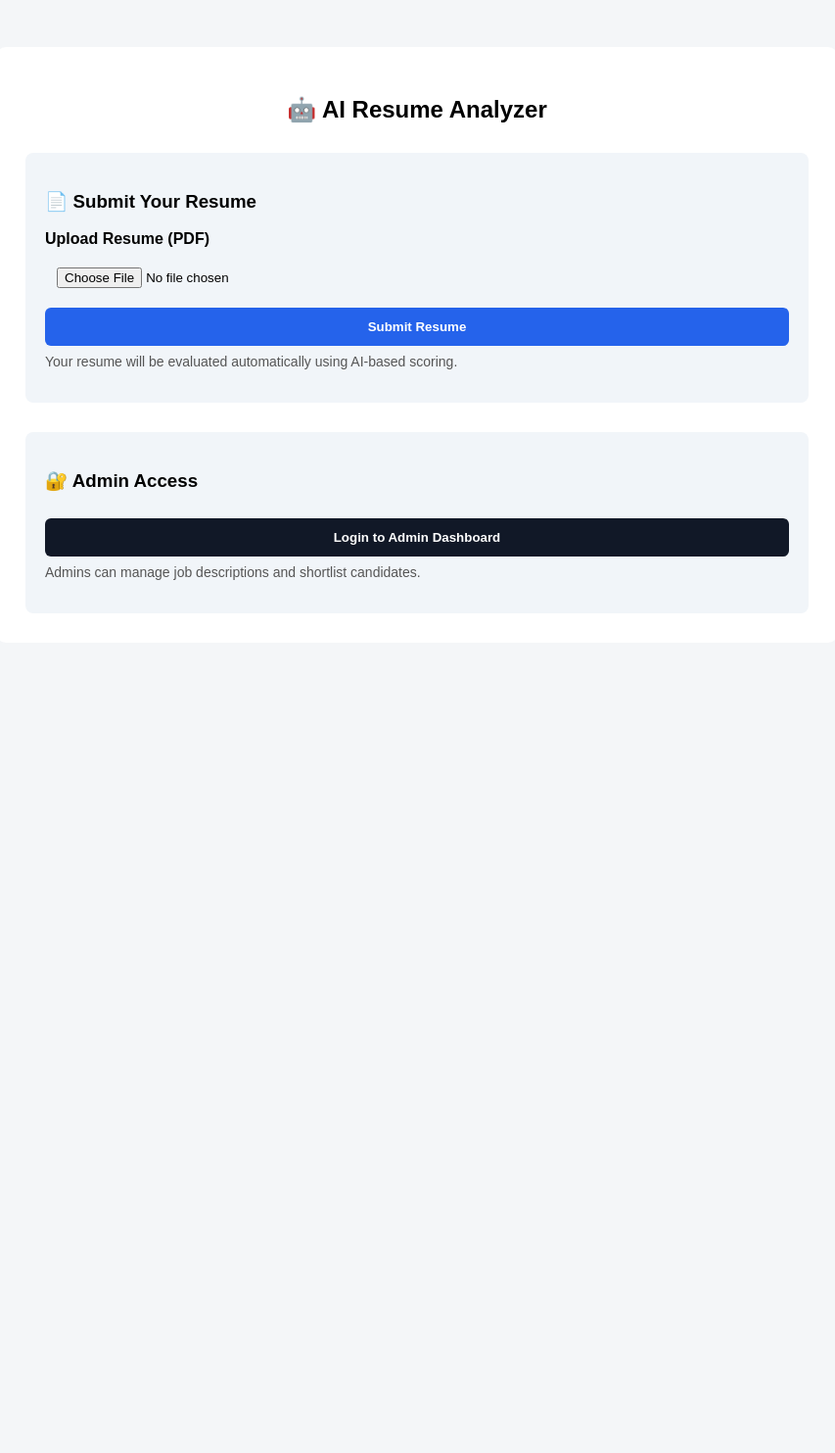
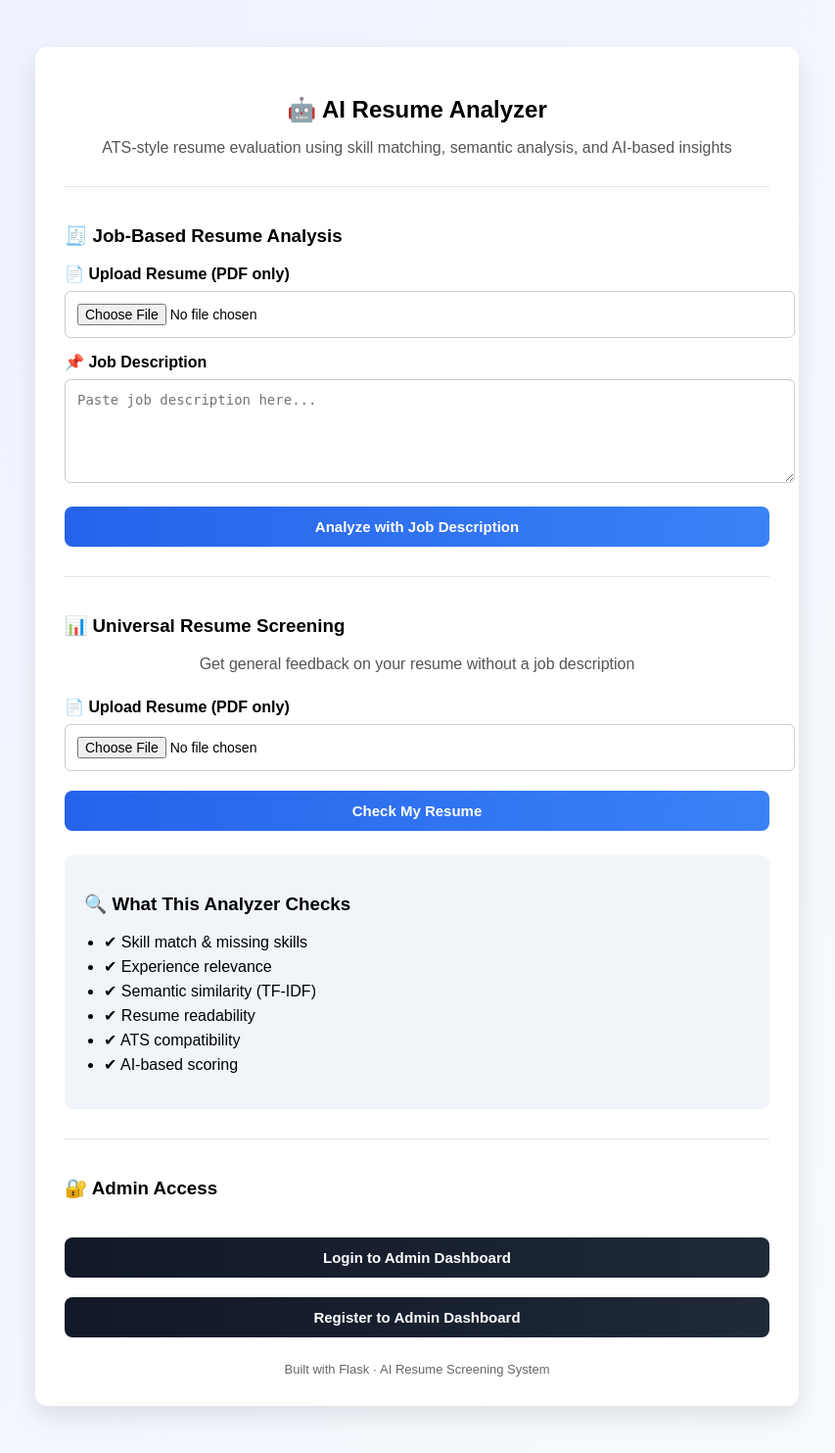
Before and after one commit to Aviral500/flask-app, a Flask app: page / in a window 1280 px wide. Shown: the whole page at 98% size, without its empty margins (214-1067 px from the left). Before the commit the page ends 592 px from the top, so only its background shows below. Run offline with Flask 3, Linux system fonts and the light colour scheme.

Commit message:
Updated app with universal screening and admin system

```diff
--- a/admins.json
+++ b/admins.json
@@ -1,8 +1,12 @@
 {
   "admins": [
     {
+      "username": "aryan shukla",
+      "password_hash": "scrypt:32768:8:1$eqVz2Kc8qu3BAIa4$a2128ec3ef27ec6a528ee628d11f7e85867e6ddbd162acbe611ecfc6206e178da6c79e22db0d488479328fb755b8918578d8ed50edf3f75e68fa434ccde8caad"
+    },
+    {
       "username": "admin",
-      "password_hash": "scrypt:32768:8:1$wMjI0mwkUJLNQMEf$11078ca491a2efbc5079da4288089bd21fde8bcb1899a9e31670108e967b15f9a96fe25ba84f2926b5fe083e0223189e2280e04594e493b703f225a138fba8b3"
+      "password_hash": "scrypt:32768:8:1$5spVkJvcERg6vFGJ$fe57e1099506f7b3aff90425c8b1571bee525e7fd6df17e0454d50903fe0bd1bf64ca749c6adb29206538d29484792d0179b1be66e1739d5e7e3a25aa42d4705"
     }
   ]
 }
--- a/app.py
+++ b/app.py
@@ -3,17 +3,24 @@ import pdfplumber
 import re
 import math
 import json
-from collections import Counter
+import os
 from werkzeug.security import check_password_hash
+from werkzeug.security import generate_password_hash
 
 app = Flask(__name__)
 app.secret_key = "super-secret-key"
+app.config['TEMPLATES_AUTO_RELOAD'] = True
 
 # =========================
-# -------- HELPERS --------
+# -------- HOME ----------
 # =========================
+@app.route("/")
+def home():
+    return render_template("home.html")
 
-# ---------- PDF ----------
+# =========================
+# -------- PDF ----------
+# =========================
 def extract_text_from_pdf(file):
     text = ""
     try:
@@ -26,9 +33,9 @@ def extract_text_from_pdf(file):
         print("PDF Error:", e)
     return text
 
-
-
-# ---------- JSON ----------
+# =========================
+# -------- JSON ----------
+# =========================
 def load_admins():
     with open("admins.json") as f:
         return json.load(f)["admins"]
@@ -41,27 +48,31 @@ def validate_admin(username, password):
     return False
 
 def load_job():
-    with open("job.json") as f:
-        return json.load(f)
+    try:
+        with open("job.json") as f:
+            return json.load(f)
+    except:
+        return {"job_description": "", "top_n": 5}
 
 def save_job(jd, top_n):
     with open("job.json", "w") as f:
         json.dump({"job_description": jd, "top_n": top_n}, f)
 
 def load_submissions():
-    with open("submissions.json") as f:
-        raw = json.load(f)["submissions"]
+    try:
+        with open("submissions.json") as f:
+            raw = json.load(f)["submissions"]
+    except:
+        raw = []
 
     unique = {}
     for sub in raw:
-        unique[sub["name"]] = sub["score"]  # keeps latest score
+        unique[sub["name"]] = sub["score"]
 
     return [{"name": k, "score": v} for k, v in unique.items()]
 
 def save_submission(name, score):
-    # 🔥 SANITIZE name again (last line of defense)
-    name = name.replace("Name:", "").replace("NAME:", "").strip()
-
+    name = name.replace("Name:", "").strip()
     data = {"submissions": load_submissions()}
 
     for sub in data["submissions"]:
@@ -69,10 +80,7 @@ def save_submission(name, score):
             sub["score"] = score
             break
     else:
-        data["submissions"].append({
-            "name": name,
-            "score": score
-        })
+        data["submissions"].append({"name": name, "score": score})
 
     with open("submissions.json", "w") as f:
         json.dump(data, f, indent=2)
@@ -82,47 +90,32 @@ def get_top_candidates():
     subs = load_submissions()
     return sorted(subs, key=lambda x: x["score"], reverse=True)[:job["top_n"]]
 
+# =========================
+# ----- TEXT LOGIC -------
+# =========================
 def extract_candidate_name(text):
     for line in text.split("\n"):
-        line = line.strip()
-        if not line:
-            continue
-
-        # 🔥 Clean prefixes
-        line = line.replace("Name:", "").replace("NAME:", "").strip()
-
-        # Accept realistic names only
+        line = line.strip().replace("Name:", "")
         if 1 < len(line.split()) <= 4:
             return line.title()
-
     return "Unknown Candidate"
-
-# =========================
-# ----- SECTION LOGIC -----
-# =========================
 
 def extract_sections(text):
     sections = {"skills": "", "experience": "", "education": ""}
-
     patterns = {
         "skills": r"skills(.*?)(experience|education|projects|$)",
         "experience": r"experience(.*?)(education|projects|skills|$)",
         "education": r"education(.*?)(experience|projects|skills|$)"
     }
-
     for key, pattern in patterns.items():
         match = re.search(pattern, text, re.S)
         if match:
             sections[key] = match.group(1).strip()
-
     return sections
 
-
-
 # =========================
-# ----- SKILL LOGIC -------
+# ----- SKILLS ----------
 # =========================
-
 SKILL_SET = {
     "python", "java", "c++", "flask", "django", "sql", "mysql",
     "machine learning", "deep learning", "nlp",
@@ -144,9 +137,8 @@ def evaluate_skills(resume_skills, jd_skills):
     }
 
 # =========================
-# ---- EXPERIENCE ---------
+# ---- EXPERIENCE --------
 # =========================
-
 STOPWORDS = {"and", "the", "to", "of", "in", "for", "with"}
 
 def experience_keyword_score(exp_text, jd_text):
@@ -163,21 +155,11 @@ def evaluate_experience(exp_text, jd_text):
     return {"experience_score": score, "relevance": status}
 
 # =========================
-# ---- EDUCATION ----------
+# ---- SCORING ----------
 # =========================
-
-def evaluate_education(edu_text):
-    keywords = ["b.tech", "m.tech", "bachelor", "master", "engineering", "computer"]
-    return {"education_alignment": "aligned" if any(k in edu_text for k in keywords) else "neutral"}
-
-# =========================
-# ---- TF-IDF -------------
-# =========================
-
 def tfidf_similarity(text1, text2):
     def tf(word, text):
         return text.count(word) / max(len(text), 1)
-
     def idf(word, docs):
         return math.log(len(docs) / (1 + sum(word in d for d in docs)))
 
@@ -208,51 +190,73 @@ def readability_score(text):
 
 def ats_check(text):
     issues = []
-
     if "|" in text:
-        issues.append("Avoid tables and columns")
-
+        issues.append("Avoid tables")
     if any(ch in text for ch in ["@", "#", "$"]):
         issues.append("Special characters detected")
-
-    return {
-        "ats_friendly": len(issues) == 0,
-        "issues": issues
-    }
+    return {"ats_friendly": len(issues) == 0, "issues": issues}
 
 def resume_health(skill_score, readability, ats):
     score = skill_score
-
     if readability["readability"] == "Excellent":
         score += 10
-
     if ats["ats_friendly"]:
         score += 10
-
     return min(score, 100)
 
 # =========================
-# ---- FIT MODEL ----------
+# ---- UNIVERSAL AI ------
 # =========================
+def detailed_analysis(text, skills, sections):
+    insights = []
+    wc = len(text.split())
 
-def fit_prediction(skill, exp, tfidf):
-    score = round(0.4*skill + 0.35*exp + 0.25*tfidf, 2)
-    label = "Good Fit" if score >= 70 else "Moderate Fit" if score >= 45 else "Poor Fit"
-    return {"fit_score": score, "fit_label": label}
+    if wc < 200:
+        insights.append("Resume is too short")
+    elif wc > 800:
+        insights.append("Resume is too long")
+
+    if not sections["experience"]:
+        insights.append("Missing experience section")
+
+    if len(skills) < 5:
+        insights.append("Low skill diversity")
+
+    return insights
+
+def generate_suggestions(sections, skills, ats, readability):
+    suggestions = []
+
+    if not sections["skills"]:
+        suggestions.append("Add a dedicated Skills section")
+
+    if not sections["experience"]:
+        suggestions.append("Add projects or work experience")
+
+    if len(skills) < 5:
+        suggestions.append("Add more technical skills to strengthen your profile")
+
+    if not ats["ats_friendly"]:
+        suggestions.append("Avoid symbols and use simple formatting for ATS systems")
+
+    if readability["readability"] == "Poor":
+        suggestions.append("Improve sentence clarity and structure")
+
+    # 🔥 Always give at least 2 suggestions
+    if len(suggestions) == 0:
+        suggestions.append("Your resume is well structured. Consider tailoring it for specific roles.")
+        suggestions.append("Add measurable achievements (numbers, impact) to improve effectiveness.")
+
+    return suggestions
 
 # =========================
 # -------- ROUTES ---------
 # =========================
 
-@app.route("/")
-def home():
-    return render_template("home.html")
-
 @app.route("/analyze", methods=["POST"])
 def analyze_resume():
     resume_file = request.files.get("resume")
-    job = load_job()
-    jd_text = job["job_description"].lower()
+    jd_text = request.form.get("job_description", "").lower()
 
     resume_text = extract_text_from_pdf(resume_file)
     sections = extract_sections(resume_text)
@@ -264,35 +268,62 @@ def analyze_resume():
     experience = evaluate_experience(sections["experience"], jd_text)
     tfidf_score = tfidf_similarity(resume_text, jd_text)
 
-    fit = fit_prediction(skill_score, experience["experience_score"], tfidf_score)
-
-    candidate_name = extract_candidate_name(resume_text)
-    save_submission(candidate_name, fit["fit_score"])
-
     readability = readability_score(resume_text)
     ats = ats_check(resume_text)
     health = resume_health(skill_score, readability, ats)
 
-    return render_template(
-        "result.html",
+    return render_template("result.html",
         skill_score=skill_score,
         experience_score=experience["experience_score"],
         tfidf_score=tfidf_score,
-        fit=fit,
-        skills=evaluate_skills(resume_skills, jd_skills),  # ✅ comma added
+        skills=evaluate_skills(resume_skills, jd_skills),
         readability=readability,
         ats=ats,
         resume_health=health
     )
-# ---------- ADMIN ----------
 
-@app.route("/admin/login", methods=["GET", "POST"])
+@app.route("/screen", methods=["POST"])
+def universal_screen():
+    resume_file = request.files.get("resume")
+    text = extract_text_from_pdf(resume_file)
+
+    sections = extract_sections(text)
+    skills = extract_skills(text)
+
+    readability = readability_score(text)
+    ats = ats_check(text)
+
+    skill_score = min(len(skills) * 10, 100)
+    read_score = readability["score"]
+    ats_score = 100 if ats["ats_friendly"] else 60
+
+    final_score = round((0.5*skill_score + 0.3*read_score + 0.2*ats_score), 2)
+
+    insights = detailed_analysis(text, skills, sections)
+    suggestions = generate_suggestions(sections, skills, ats, readability)
+
+    return render_template("universal_result.html",
+        skills=skills,
+        readability=readability,
+        ats=ats,
+        resume_health=final_score,
+        suggestions=suggestions,
+        insights=insights,
+        skill_score=skill_score,
+        read_score=read_score,
+        ats_score=ats_score
+    )
+
+# =========================
+# -------- ADMIN ---------
+# =========================
+@app.route("/admin/login", methods=["GET","POST"])
 def admin_login():
     if request.method == "POST":
         if validate_admin(request.form["username"], request.form["password"]):
             session["admin"] = True
             return redirect("/admin/dashboard")
-        return "Invalid credentials", 401
+        return "Invalid credentials"
     return render_template("admin_login.html")
 
 @app.route("/admin/dashboard", methods=["GET", "POST"])
@@ -310,9 +341,62 @@ def admin_dashboard():
     )
 
 @app.route("/admin/logout")
-def admin_logout():
+def logout():
     session.pop("admin", None)
     return redirect("/")
 
+
+
+@app.route("/admin/register", methods=["GET", "POST"])
+def admin_register():
+    if request.method == "POST":
+        username = request.form.get("username", "").strip().lower()
+        password = request.form.get("password", "").strip()
+
+        if not username or not password:
+            return "Fill all fields"
+
+        hashed_password = generate_password_hash(password)
+
+        file_path = "admins.json"
+
+        # 🔥 Ensure file exists
+        if not os.path.exists(file_path):
+            with open(file_path, "w") as f:
+                json.dump({"admins": []}, f)
+
+        # 🔥 Load data safely
+        with open(file_path, "r") as f:
+            try:
+                data = json.load(f)
+            except:
+                data = {"admins": []}
+
+        # 🔥 Ensure correct structure
+        if "admins" not in data:
+            data["admins"] = []
+
+        # 🔥 Check duplicate
+        for admin in data["admins"]:
+            if admin["username"] == username:
+                return "Admin already exists"
+
+        # 🔥 Add admin
+        data["admins"].append({
+            "username": username,
+            "password_hash": hashed_password
+        })
+
+        # 🔥 SAVE (IMPORTANT)
+        with open(file_path, "w") as f:
+            json.dump(data, f, indent=2)
+
+        print("✅ Admin saved:", username)  # DEBUG
+
+        return redirect("/admin/login")
+
+    return render_template("admin_register.html")
+# =========================
+
 if __name__ == "__main__":
-    app.run()
+    app.run(debug=True, use_reloader=False)
--- a/submissions.json
+++ b/submissions.json
@@ -19,6 +19,10 @@
     {
       "name": "Rahul Sharma",
       "score": 35.88
+    },
+    {
+      "name": "Regulation 2020, Greater Noida",
+      "score": 10.92
     }
   ]
 }
--- a/templates/home.html
+++ b/templates/home.html
@@ -3,88 +3,175 @@
 <head>
     <meta charset="UTF-8">
     <title>AI Resume Analyzer</title>
+
     <style>
         body {
             font-family: Arial, sans-serif;
-            background: #f4f6f8;
+            background: linear-gradient(120deg, #eef2ff, #f8fafc);
             padding: 40px;
         }
+
         .container {
-            max-width: 800px;
+            max-width: 720px;
             margin: auto;
             background: white;
             padding: 30px;
-            border-radius: 10px;
+            border-radius: 12px;
+            box-shadow: 0 10px 25px rgba(0,0,0,0.1);
         }
+
         h2 {
             text-align: center;
+            margin-bottom: 10px;
         }
-        .section {
-            margin-top: 30px;
-            padding: 20px;
-            background: #f1f5f9;
-            border-radius: 8px;
+
+        .subtitle {
+            text-align: center;
+            color: #555;
+            margin-bottom: 25px;
         }
+
         label {
             font-weight: bold;
+            margin-top: 15px;
             display: block;
-            margin-top: 10px;
         }
-        input, button {
+
+        input, textarea, button {
             width: 100%;
+            margin-top: 8px;
             padding: 12px;
-            margin-top: 8px;
+            font-size: 14px;
         }
+
+        input, textarea {
+            border-radius: 6px;
+            border: 1px solid #ccc;
+        }
+
+        textarea {
+            resize: vertical;
+        }
+
         button {
-            background: #2563eb;
+            margin-top: 20px;
+            background: linear-gradient(90deg, #2563eb, #3b82f6);
             color: white;
             border: none;
-            border-radius: 6px;
+            border-radius: 8px;
             cursor: pointer;
+            font-size: 15px;
             font-weight: bold;
         }
+
         button:hover {
             opacity: 0.9;
         }
+
+        .section {
+            margin-top: 30px;
+            padding-top: 20px;
+            border-top: 1px solid #e5e7eb;
+        }
+
+        .features {
+            margin-top: 25px;
+            background: #f1f5f9;
+            padding: 20px;
+            border-radius: 8px;
+        }
+
+        .features ul {
+            padding-left: 20px;
+        }
+
+        .features li {
+            margin-bottom: 6px;
+        }
+
         .admin-btn {
-            background: #111827;
+            background: linear-gradient(90deg, #111827, #1f2937);
         }
-        .note {
-            font-size: 14px;
-            color: #555;
-            margin-top: 8px;
+
+        .footer {
+            text-align: center;
+            margin-top: 25px;
+            font-size: 13px;
+            color: #666;
         }
     </style>
 </head>
+
 <body>
 
 <div class="container">
+
     <h2>🤖 AI Resume Analyzer</h2>
+    <p class="subtitle">
+        ATS-style resume evaluation using skill matching, semantic analysis, and AI-based insights
+    </p>
 
-    <!-- Candidate Section -->
+    <!-- 🔹 Recruiter Screening -->
     <div class="section">
-        <h3>📄 Submit Your Resume</h3>
+        <h3>🧾 Job-Based Resume Analysis</h3>
+
         <form action="/analyze" method="POST" enctype="multipart/form-data">
-            <label>Upload Resume (PDF)</label>
+            <label>📄 Upload Resume (PDF only)</label>
             <input type="file" name="resume" accept=".pdf" required>
 
-            <button type="submit">Submit Resume</button>
+            <label>📌 Job Description</label>
+            <textarea name="job_description" rows="5"
+                placeholder="Paste job description here..."
+                required></textarea>
+
+            <button type="submit">Analyze with Job Description</button>
         </form>
-        <p class="note">
-            Your resume will be evaluated automatically using AI-based scoring.
-        </p>
     </div>
 
-    <!-- Admin Section -->
+    <!-- 🔹 Universal Screening -->
+    <div class="section">
+        <h3>📊 Universal Resume Screening</h3>
+        <p class="subtitle">
+            Get general feedback on your resume without a job description
+        </p>
+
+        <form action="/screen" method="POST" enctype="multipart/form-data">
+            <label>📄 Upload Resume (PDF only)</label>
+            <input type="file" name="resume" accept=".pdf" required>
+
+            <button type="submit">Check My Resume</button>
+        </form>
+    </div>
+
+    <!-- 🔹 Features -->
+    <div class="features">
+        <h3>🔍 What This Analyzer Checks</h3>
+        <ul>
+            <li>✔ Skill match & missing skills</li>
+            <li>✔ Experience relevance</li>
+            <li>✔ Semantic similarity (TF-IDF)</li>
+            <li>✔ Resume readability</li>
+            <li>✔ ATS compatibility</li>
+            <li>✔ AI-based scoring</li>
+        </ul>
+    </div>
+
+    <!-- 🔹 Admin -->
     <div class="section">
         <h3>🔐 Admin Access</h3>
+
         <a href="/admin/login">
             <button class="admin-btn">Login to Admin Dashboard</button>
         </a>
-        <p class="note">
-            Admins can manage job descriptions and shortlist candidates.
-        </p>
+        <a href="/admin/register">
+            <button class="admin-btn">Register to Admin Dashboard</button>
+        </a>
     </div>
+
+    <div class="footer">
+        Built with Flask · AI Resume Screening System
+    </div>
+
 </div>
 
 </body>
```
Also changed, not shown: templates/admin_register.html (added, +95 -0 lines), templates/universal_result.html (added, +153 -0 lines), templates/index.html (line endings or trailing spaces).
